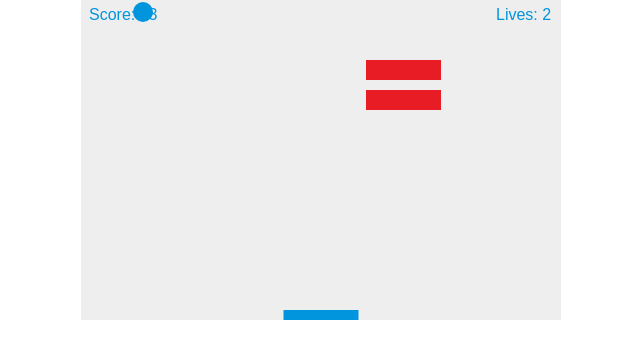
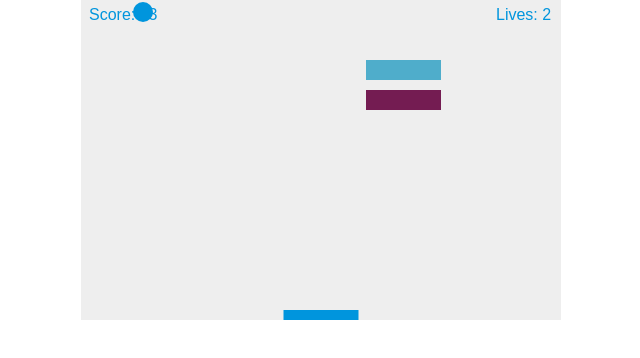
Before and after one commit to alishalabi/breakout, a website: page index.html in a window 1280 px wide. Shown: the whole page, without its empty margins (319-959 px from the left). Drawn offline with Linux system fonts and the light colour scheme.

Commit message:
Pre-refactor

```diff
--- a/index.html
+++ b/index.html
@@ -2,7 +2,7 @@
 <html lang="en" dir="ltr">
   <head>
     <meta charset="utf-8">
-    <title>Gamedev Canvas Workshop</title>
+    <title>Shalabi's Brick Break</title>
     <style>
     	* { padding: 0; margin: 0; }
     	canvas { background: #eee; display: block; margin: 0 auto; }
--- a/main.js
+++ b/main.js
@@ -110,6 +110,102 @@ function drawPaddle() {
 
 
 // Challenge 1.1: Bricks colored by row
+// function drawBricks() {
+//   for (let c = 0; c < brickColumnCount; c += 1) {
+//     for (let r = 0; r < brickRowCount; r += 1) {
+//       if (bricks[c][r].status === 1) {
+//         const brickX = (c * (brickWidth + brickPadding)) + brickOffsetLeft;
+//         const brickY = (r * (brickHeight + brickPadding)) + brickOffsetTop;
+//         bricks[c][r].x = brickX;
+//         bricks[c][r].y = brickY;
+//         ctx.beginPath();
+//         ctx.rect(brickX, brickY, brickWidth, brickHeight);
+//         if (r === 0) {
+//           ctx.fillStyle = '#0095DD';
+//         }
+//         else if (r === 1) {
+//           ctx.fillStyle = '#00FF00';
+//         }
+//         else if (r === 2) {
+//           ctx.fillStyle = '#FFA500';
+//         }
+//         ctx.fill();
+//         ctx.fillStyle = '#0095DD'
+//         ctx.closePath();
+//       }
+//     }
+//   }
+// }
+
+// Challenge 1.2: Bricks colored by column
+// function drawBricks() {
+//   for (let c = 0; c < brickColumnCount; c += 1) {
+//     for (let r = 0; r < brickRowCount; r += 1) {
+//       if (bricks[c][r].status === 1) {
+//         const brickX = (c * (brickWidth + brickPadding)) + brickOffsetLeft;
+//         const brickY = (r * (brickHeight + brickPadding)) + brickOffsetTop;
+//         bricks[c][r].x = brickX;
+//         bricks[c][r].y = brickY;
+//         ctx.beginPath();
+//         ctx.rect(brickX, brickY, brickWidth, brickHeight);
+//         if (c === 0) {
+//           ctx.fillStyle = '#0095DD';
+//         }
+//         else if (c === 1) {
+//           ctx.fillStyle = '#00FF00';
+//         }
+//         else if (c === 2) {
+//           ctx.fillStyle = '#FFA500';
+//         }
+//         else if (c === 3) {
+//           ctx.fillStyle = '#E71C25';
+//         }
+//         else if (c === 4) {
+//           ctx.fillStyle = '#E5284E';
+//         }
+//         ctx.fill();
+//         ctx.fillStyle = '#0095DD'
+//         ctx.closePath();
+//       }
+//     }
+//   }
+// }
+
+
+// Challenge 1.3: Alternate brick color
+// function drawBricks() {
+//   for (let c = 0; c < brickColumnCount; c += 1) {
+//     for (let r = 0; r < brickRowCount; r += 1) {
+//       if (bricks[c][r].status === 1) {
+//         const brickX = (c * (brickWidth + brickPadding)) + brickOffsetLeft;
+//         const brickY = (r * (brickHeight + brickPadding)) + brickOffsetTop;
+//         bricks[c][r].x = brickX;
+//         bricks[c][r].y = brickY;
+//         ctx.beginPath();
+//         ctx.rect(brickX, brickY, brickWidth, brickHeight);
+//         if ((c + r) % 2 == 0) {
+//           ctx.fillStyle = '#0095DD';
+//         }
+//         else {
+//           ctx.fillStyle = '#D9393B'
+//         }
+//         ctx.fill();
+//         ctx.fillStyle = '#0095DD'
+//         ctx.closePath();
+//       }
+//     }
+//   }
+// }
+
+// Challenge 1.4: Random Colors
+
+const colorsArray = [];
+for (let i = 0; i < (brickColumnCount * brickRowCount); i++) {
+  randomColor = 'rgb(' + (Math.floor(Math.random() * 256)) + ',' + (Math.floor(Math.random() * 256)) + ',' + (Math.floor(Math.random() * 256)) + ')';
+  colorsArray.push(randomColor)
+}
+
+
 function drawBricks() {
   for (let c = 0; c < brickColumnCount; c += 1) {
     for (let r = 0; r < brickRowCount; r += 1) {
@@ -120,59 +216,15 @@ function drawBricks() {
         bricks[c][r].y = brickY;
         ctx.beginPath();
         ctx.rect(brickX, brickY, brickWidth, brickHeight);
-        if (r === 0) {
-          ctx.fillStyle = '#0095DD';
-        }
-        else if (r === 1) {
-          ctx.fillStyle = '#00FF00';
-        }
-        else if (r === 2) {
-          ctx.fillStyle = '#FFA500';
-        }
+        ctx.fillStyle = colorsArray[(c * brickRowCount) + r]
+        console.log(colorsArray[(c * brickRowCount) + r])
         ctx.fill();
-        ctx.fillStyle = '#0095DD'
+        ctx.fillStyle = '#0095DD';
         ctx.closePath();
       }
     }
   }
 }
-
-// Challenge 1.2: Bricks colored by column
-function drawBricks() {
-  for (let c = 0; c < brickColumnCount; c += 1) {
-    for (let r = 0; r < brickRowCount; r += 1) {
-      if (bricks[c][r].status === 1) {
-        const brickX = (c * (brickWidth + brickPadding)) + brickOffsetLeft;
-        const brickY = (r * (brickHeight + brickPadding)) + brickOffsetTop;
-        bricks[c][r].x = brickX;
-        bricks[c][r].y = brickY;
-        ctx.beginPath();
-        ctx.rect(brickX, brickY, brickWidth, brickHeight);
-        if (c === 0) {
-          ctx.fillStyle = '#0095DD';
-        }
-        else if (c === 1) {
-          ctx.fillStyle = '#00FF00';
-        }
-        else if (c === 2) {
-          ctx.fillStyle = '#FFA500';
-        }
-        else if (c === 3) {
-          ctx.fillStyle = '#E71C25';
-        }
-        else if (c === 4) {
-          ctx.fillStyle = '#E5284E';
-        }
-        ctx.fill();
-        ctx.fillStyle = '#0095DD'
-        ctx.closePath();
-      }
-    }
-  }
-}
-
-
-
 
 
 // function drawBricks() {
```
